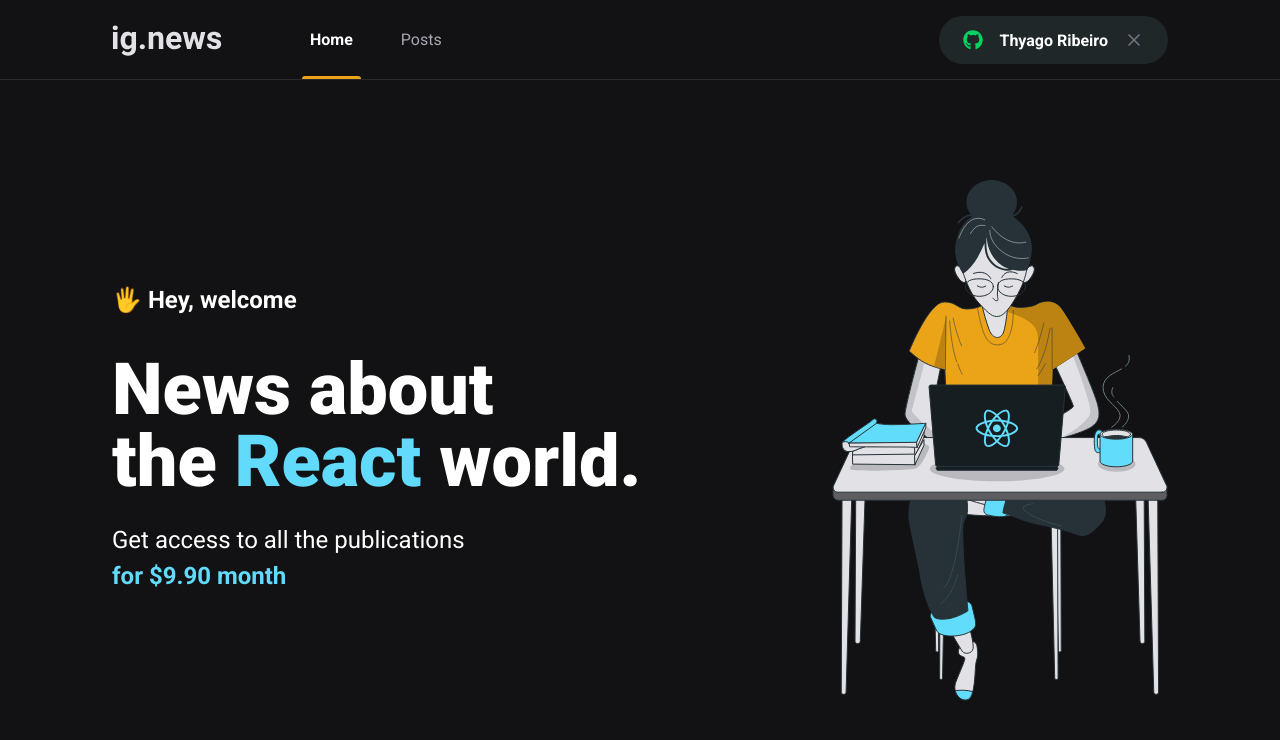
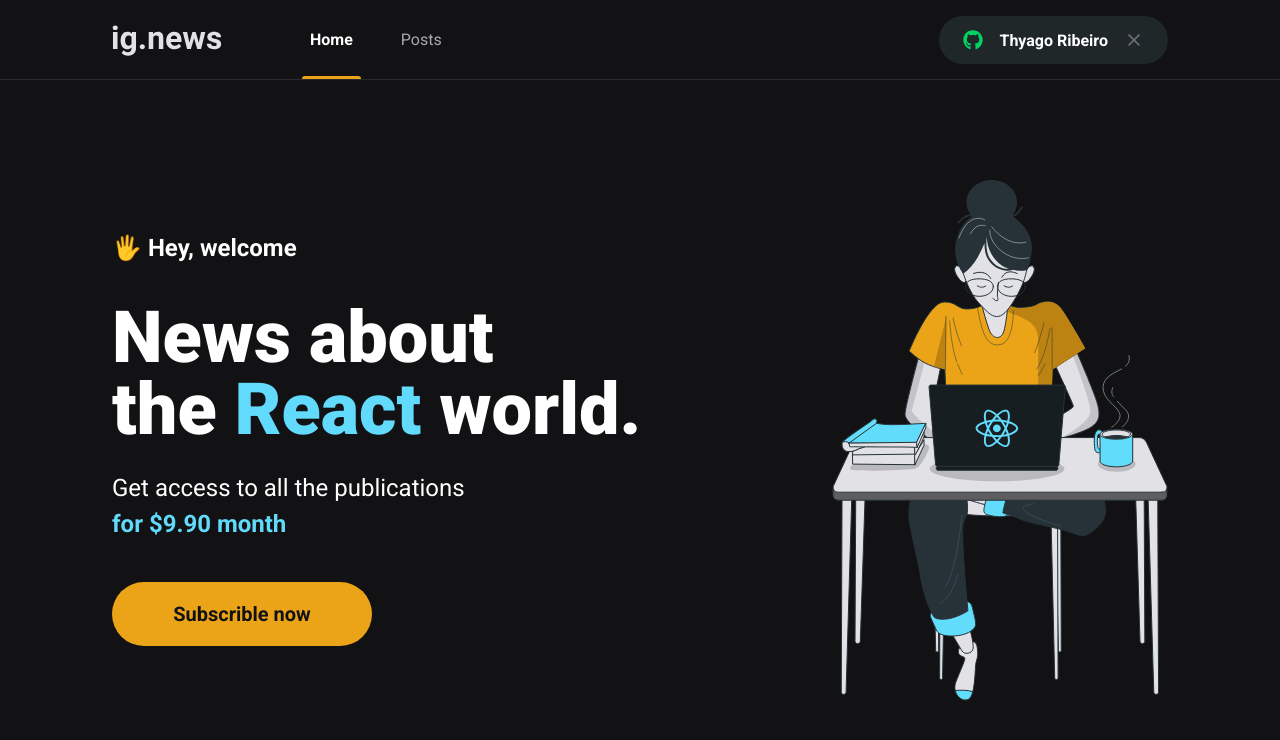
Before and after one commit to thyago608/ignews, a Next.js app: page / in a window 1280 px wide. Shown: the top 740 px of the page. Built offline with nearby package versions, Linux system fonts and the light colour scheme.

Commit message:
Created integration stripe

```diff
--- a/package.json
+++ b/package.json
@@ -13,7 +13,8 @@
     "react": "17.0.2",
     "react-dom": "17.0.2",
     "react-icons": "^4.2.0",
-    "sass": "^1.42.1"
+    "sass": "^1.42.1",
+    "stripe": "^8.176.0"
   },
   "devDependencies": {
     "@types/node": "^16.9.6",
--- /dev/null
+++ b/src/components/SubscribleButton/index.tsx
@@ -0,0 +1,12 @@
+import styles from './styles.module.scss';
+
+export function SubscribleButton(){
+    return(
+        <button
+            type="button"
+            className={styles.subscribleButton}
+        >
+            Subscrible now
+        </button>
+    );
+}
--- /dev/null
+++ b/src/components/SubscribleButton/styles.module.scss
@@ -0,0 +1,20 @@
+.subscribleButton{
+    width: 260px;
+    height: 4rem;
+    border:0;
+    border-radius: 2rem;
+    background: var(--yellow-500);
+    color: var(--gray-900);
+    font-size: 1.25rem;
+    font-weight: bold;
+
+    display: flex;
+    align-items: center;
+    justify-content: center;
+
+    transition: filter 0.2s;
+
+    &:hover{
+        filter: brightness(0.8);
+    }
+}
--- a/src/pages/home.module.scss
+++ b/src/pages/home.module.scss
@@ -41,4 +41,8 @@
         }
     }
 
+    button{
+        margin-top: 2.5rem;
+    }
+
 }
--- a/src/pages/index.tsx
+++ b/src/pages/index.tsx
@@ -1,7 +1,10 @@
+import { GetServerSideProps } from 'next';
 import Head from 'next/head';
+import { SubscribleButton } from '../components/SubscribleButton';
 import styles from './home.module.scss';
 
-export default function Home(){
+export default function Home(props){
+
     return(
         <>
             <Head>
@@ -16,9 +19,21 @@ export default function Home(){
                         Get access to all the publications <br/>
                         <span>for $9.90 month</span>
                     </p>
+
+                    <SubscribleButton/>
                 </section>
                 <img src="/images/avatar.svg" alt="girl coding"/>
             </main>
         </>
     );
 }
+
+export const getServerSideProps:GetServerSideProps = async () =>{
+
+    return {
+        props:{
+            name: 'Thyago',
+            age: 27
+        }
+    }
+}
```
Also changed, not shown: src/services/stripe.ts (added, +13 -0 lines), 1 other file (tests, documents, lock files or other folders).
